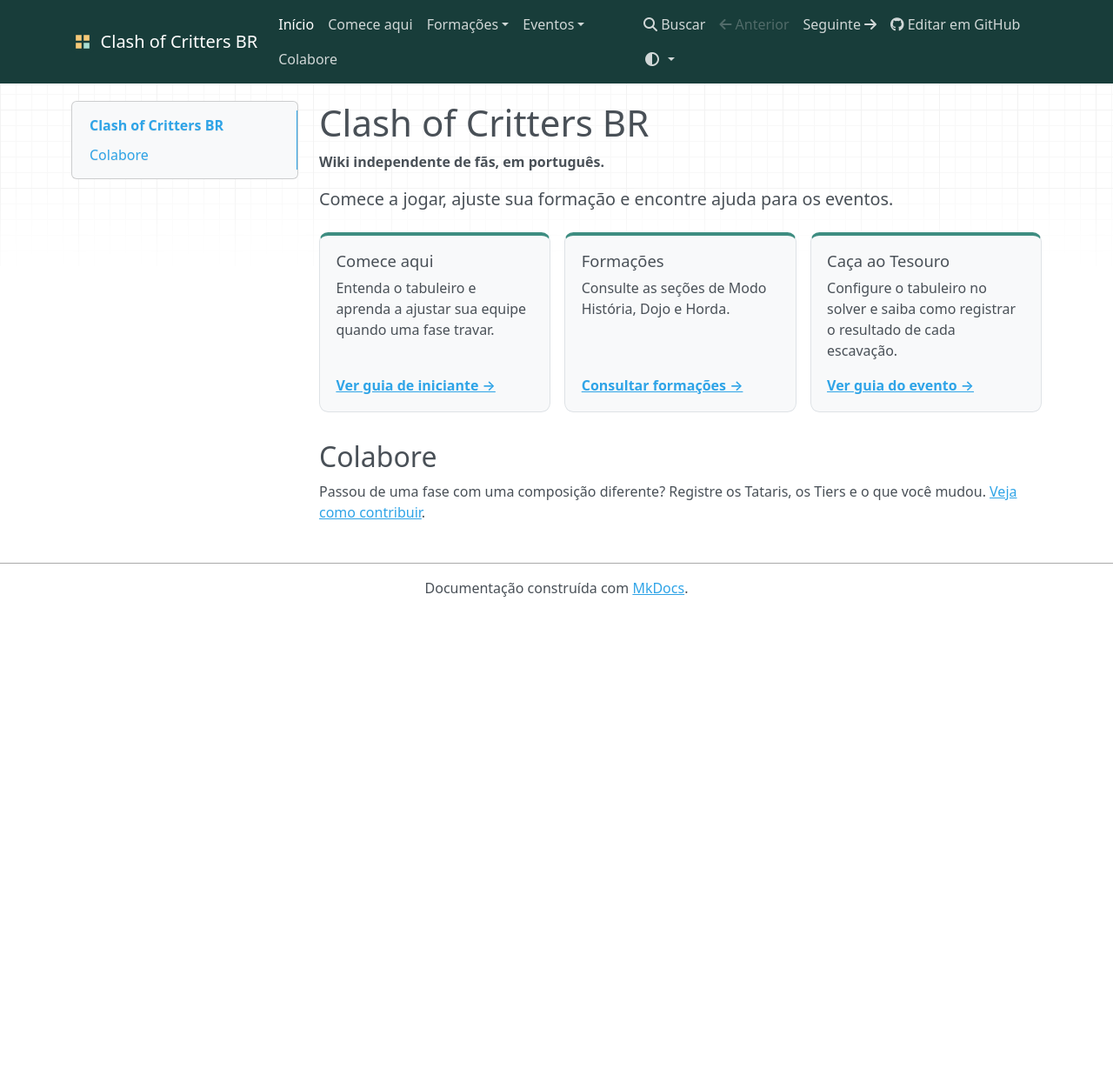
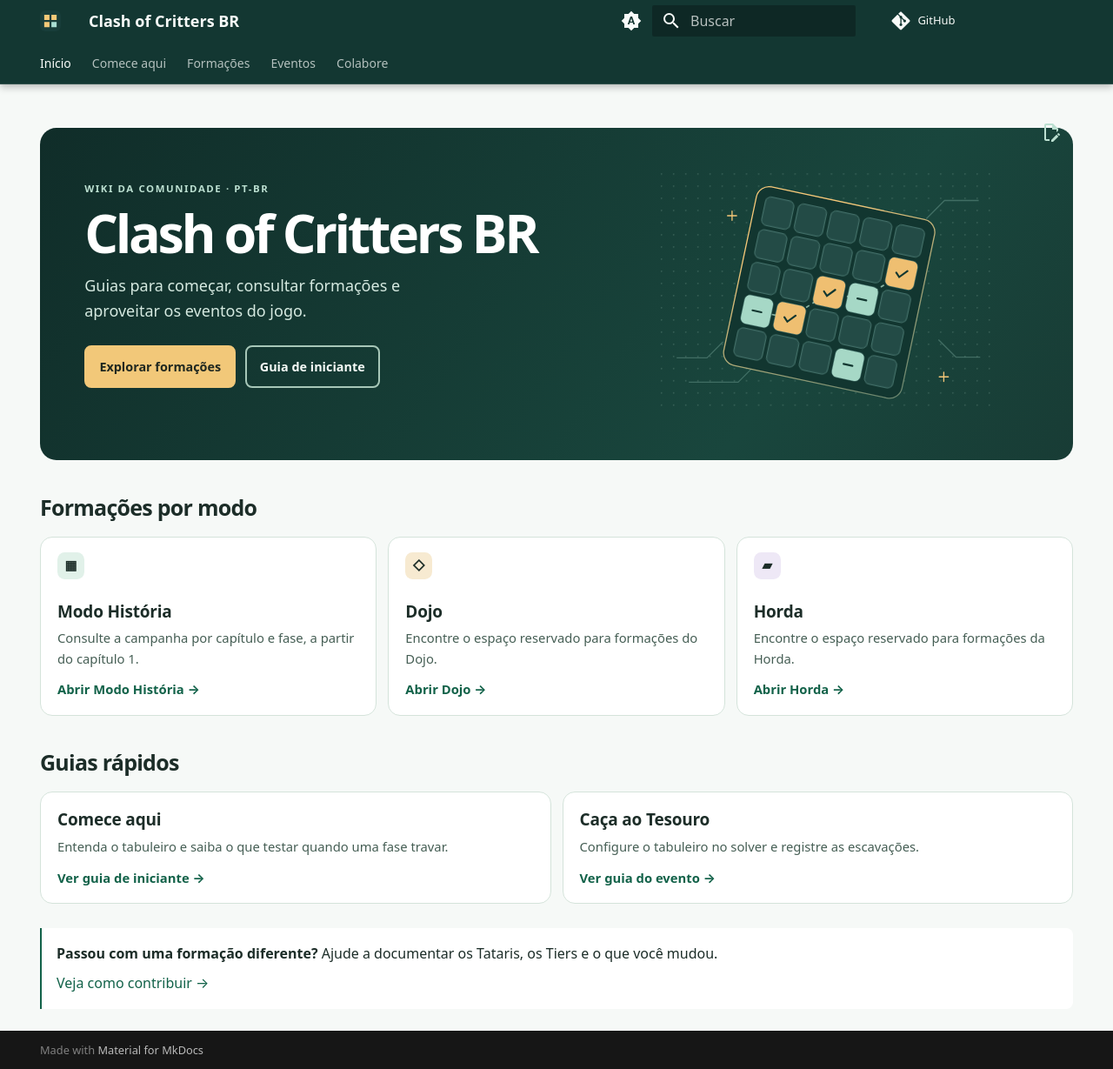
Before and after one commit to clashofcrittersbr/clashofcrittersbr.github.io, an MkDocs documentation site: the page built from docs/index.md, in a window 1280 px wide and 1229 px high. Shown: the whole window at 87% size. Built offline with MkDocs 1.6.1 and Material for MkDocs 9.7.7, drawn with Linux system fonts in a browser that asks for light colours; comment, search, counter and statistics services are not loaded.

Commit message:
Renova a interface e a navegação da wiki

```diff
--- a/docs/assets/wiki.css
+++ b/docs/assets/wiki.css
@@ -1,47 +1,271 @@
-.navbar.bg-primary {
-  background: #183d3a !important;
+:root {
+  --md-text-font: system-ui, -apple-system, BlinkMacSystemFont, "Segoe UI", sans-serif;
+  --wiki-header: #133732;
+  --wiki-gold: #f2c879;
+  --wiki-radius: .7rem;
 }
-.navbar[data-bs-theme="dark"] .navbar-brand,
-.navbar[data-bs-theme="dark"] .nav-link {
-  color: #f4f9f7;
+
+[data-md-color-primary="custom"] {
+  --md-primary-fg-color: var(--wiki-header);
+  --md-primary-fg-color--light: #29564d;
+  --md-primary-fg-color--dark: #0e2925;
+  --md-primary-bg-color: #f8fbf9;
 }
-.navbar-brand::before {
-  content: "";
-  display: inline-block;
-  width: 1.6rem;
-  height: 1.6rem;
-  margin-right: .5rem;
-  vertical-align: -.35rem;
-  background: url("icone.svg") center / contain no-repeat;
+
+[data-md-color-scheme="default"] {
+  --md-accent-fg-color: #176950;
+  --md-typeset-a-color: #126249;
+  --md-default-bg-color: #f6f9f7;
+  --md-default-fg-color: #1c2d28;
+  --wiki-surface: #fff;
+  --wiki-border: #d4e3da;
+  --wiki-muted: #455e54;
+  --wiki-tile-accent: #e1f1e9;
+  --wiki-dojo-accent: #f7ead1;
+  --wiki-horde-accent: #eee8f6;
 }
-.wiki-intro {
-  max-width: 42rem;
-  font-size: 1.24rem;
-  margin: .8rem 0 1.4rem;
+
+[data-md-color-scheme="slate"] {
+  --md-accent-fg-color: #b4e6cf;
+  --md-typeset-a-color: #a6e1c8;
+  --md-default-bg-color: #101c1a;
+  --md-default-fg-color: #e8f1eb;
+  --wiki-surface: #182824;
+  --wiki-border: #39534a;
+  --wiki-muted: #bfd0c6;
+  --wiki-tile-accent: #244b3e;
+  --wiki-dojo-accent: #503f28;
+  --wiki-horde-accent: #433651;
 }
-.wiki-cards {
+
+.md-header {
+  border-bottom: 1px solid #fff2;
+}
+
+.md-header__button.md-logo img {
+  border-radius: .3rem;
+}
+
+.md-nav__link--active {
+  font-weight: 700;
+}
+
+.md-typeset h1,
+.md-typeset h2 {
+  color: var(--md-default-fg-color);
+  font-weight: 750;
+  letter-spacing: -.03em;
+}
+
+.md-typeset h2 {
+  margin-top: 1.45em;
+}
+
+.md-typeset h3 {
+  font-weight: 700;
+}
+
+.md-typeset a:focus-visible,
+.md-nav__link:focus-visible {
+  outline: 2px solid currentColor;
+  outline-offset: .18rem;
+}
+
+.md-content__inner:has(.wiki-hero) {
+  position: relative;
+}
+
+.md-content__inner:has(.wiki-hero) > .md-content__button {
+  position: absolute;
+  top: .65rem;
+  right: .65rem;
+  margin: 0;
+  color: #bce0d1;
+}
+
+.md-content__inner:has(.wiki-hero) > .md-content__button:hover {
+  color: #fff;
+}
+
+.wiki-hero {
   display: grid;
-  grid-template-columns: repeat(auto-fit, minmax(min(100%, 15rem), 1fr));
+  grid-template-columns: minmax(0, 1.3fr) minmax(0, 1fr);
+  align-items: center;
   gap: 1rem;
-  margin-block: 1.25rem 2rem;
+  overflow: hidden;
+  padding: clamp(1.2rem, 4vw, 2.9rem);
+  border-radius: calc(var(--wiki-radius) * 1.35);
+  background: linear-gradient(125deg, #102d29, #19463d 72%, #183c35);
+  color: #e6f3ec;
 }
-.wiki-card {
+
+.wiki-hero-copy {
+  min-width: 0;
+}
+
+.md-typeset .wiki-eyebrow {
+  margin: 0 0 .55rem;
+  color: #bce0d1;
+  font-size: .57rem;
+  font-weight: 750;
+  letter-spacing: .14em;
+}
+
+.md-typeset .wiki-hero h1 {
+  margin: 0 0 .45rem;
+  color: #fff;
+  font-size: clamp(1.7rem, 5.2vw, 3.05rem);
+  line-height: 1.02;
+  letter-spacing: -.055em;
+}
+
+.md-typeset .wiki-hero h1 + p {
+  max-width: 19rem;
+  margin: .75rem 0 1.25rem;
+  color: #d5e9e0;
+  font-size: .9rem;
+}
+
+.wiki-hero > p {
+  margin: 0;
+}
+
+.wiki-hero-art {
+  display: block;
+  width: 100%;
+  height: auto;
+  max-height: 14rem;
+  object-fit: contain;
+}
+
+.md-typeset .wiki-hero .md-button {
+  margin: 0 .3rem .32rem 0;
+  padding: .55rem .76rem;
+  border-radius: .4rem;
+  font-size: .72rem;
+  font-weight: 750;
+}
+
+.md-typeset .wiki-hero .wiki-primary {
+  border-color: var(--wiki-gold);
+  background: var(--wiki-gold);
+  color: #202820;
+}
+
+.md-typeset .wiki-hero .wiki-secondary {
+  border-color: #a7c7b8;
+  color: #f5fbf7;
+}
+
+.md-typeset .wiki-hero .md-button:hover,
+.md-typeset .wiki-hero .md-button:focus-visible {
+  border-color: #fff;
+  background: #fff;
+  color: #14372e;
+}
+
+.wiki-modes,
+.wiki-quick {
+  display: grid;
+  gap: .65rem;
+}
+
+.wiki-modes {
+  grid-template-columns: repeat(3, minmax(0, 1fr));
+}
+
+.wiki-quick {
+  grid-template-columns: repeat(2, minmax(0, 1fr));
+}
+
+.wiki-tile {
+  position: relative;
   display: flex;
   flex-direction: column;
-  padding: 1.15rem;
-  border: 1px solid var(--bs-border-color);
-  border-top: .25rem solid #3e8d81;
-  border-radius: .65rem;
-  background-color: var(--bs-tertiary-bg);
+  padding: .85rem .95rem;
+  border: 1px solid var(--wiki-border);
+  border-radius: var(--wiki-radius);
+  background: var(--wiki-surface);
 }
-.wiki-card h3 {
-  margin-top: 0;
-  font-size: 1.15rem;
+
+.wiki-tile:hover,
+.wiki-tile:focus-within {
+  border-color: var(--md-typeset-a-color);
 }
-.wiki-card p:last-child {
-  margin-top: auto;
-  margin-bottom: 0;
+
+.wiki-tile-icon {
+  display: grid;
+  place-items: center;
+  width: 1.55rem;
+  height: 1.55rem;
+  margin-bottom: .55rem;
+  border-radius: .42rem;
+  background: var(--wiki-tile-accent);
+  color: var(--md-default-fg-color);
+  font-weight: 750;
 }
-.wiki-card a {
-  font-weight: 600;
+
+.wiki-tile--dojo .wiki-tile-icon {
+  background: var(--wiki-dojo-accent);
 }
+
+.wiki-tile--horde .wiki-tile-icon {
+  background: var(--wiki-horde-accent);
+}
+
+.md-typeset .wiki-tile h3 {
+  margin: 0 0 .25rem;
+  font-size: .95rem;
+}
+
+.md-typeset .wiki-tile p {
+  margin: 0 0 .6rem;
+  color: var(--wiki-muted);
+  font-size: .74rem;
+}
+
+.md-typeset .wiki-tile p:last-child {
+  margin: auto 0 0;
+  font-weight: 700;
+}
+
+.wiki-tile a::after {
+  position: absolute;
+  inset: 0;
+  border-radius: var(--wiki-radius);
+  content: "";
+}
+
+.wiki-contribute {
+  margin-top: 1.4rem;
+  padding: .45rem .85rem;
+  border-left: .14rem solid var(--md-typeset-a-color);
+  border-radius: 0 .4rem .4rem 0;
+  background: var(--wiki-surface);
+}
+
+.wiki-contribute p {
+  margin: .4rem 0;
+}
+
+@media (max-width: 760px) {
+  .wiki-hero {
+    grid-template-columns: minmax(0, 1fr) minmax(0, .65fr);
+  }
+}
+
+@media (max-width: 580px) {
+  .wiki-hero,
+  .wiki-modes,
+  .wiki-quick {
+    grid-template-columns: minmax(0, 1fr);
+  }
+
+  .wiki-hero > p {
+    display: none;
+  }
+
+  .wiki-hero-copy > p:last-child {
+    margin-bottom: 0;
+  }
+}
--- a/docs/index.md
+++ b/docs/index.md
@@ -1,36 +1,89 @@
+---
+hide:
+  - navigation
+  - toc
+---
+
+<div class="wiki-hero" markdown="1">
+
+<div class="wiki-hero-copy" markdown="1">
+
+<p class="wiki-eyebrow">WIKI DA COMUNIDADE · PT-BR</p>
+
 # Clash of Critters BR
 
-**Wiki independente de fãs, em português.**
+Guias para começar, consultar formações e aproveitar os eventos do jogo.
 
-<p class="wiki-intro">Comece a jogar, ajuste sua formação e encontre ajuda para os eventos.</p>
+[Explorar formações](formacoes/index.md){ .md-button .md-button--primary .wiki-primary }
+[Guia de iniciante](comece-aqui.md){ .md-button .wiki-secondary }
 
-<div class="wiki-cards" markdown="1">
+</div>
 
-<div class="wiki-card" markdown="1">
+<img class="wiki-hero-art" src="assets/grade.svg" alt="" width="440" height="320">
+
+</div>
+
+## Formações por modo
+
+<div class="wiki-modes" markdown="1">
+
+<div class="wiki-tile wiki-tile--story" markdown="1">
+
+<span class="wiki-tile-icon" aria-hidden="true">▦</span>
+
+### Modo História
+
+Consulte a campanha por capítulo e fase, a partir do capítulo 1.
+
+[Abrir Modo História →](formacoes/modo-historia.md)
+
+</div>
+
+<div class="wiki-tile wiki-tile--dojo" markdown="1">
+
+<span class="wiki-tile-icon" aria-hidden="true">◇</span>
+
+### Dojo
+
+Encontre o espaço reservado para formações do Dojo.
+
+[Abrir Dojo →](formacoes/dojo.md)
+
+</div>
+
+<div class="wiki-tile wiki-tile--horde" markdown="1">
+
+<span class="wiki-tile-icon" aria-hidden="true">▰</span>
+
+### Horda
+
+Encontre o espaço reservado para formações da Horda.
+
+[Abrir Horda →](formacoes/horda.md)
+
+</div>
+
+</div>
+
+## Guias rápidos
+
+<div class="wiki-quick" markdown="1">
+
+<div class="wiki-tile" markdown="1">
 
 ### Comece aqui
 
-Entenda o tabuleiro e aprenda a ajustar sua equipe quando uma fase travar.
+Entenda o tabuleiro e saiba o que testar quando uma fase travar.
 
 [Ver guia de iniciante →](comece-aqui.md)
 
 </div>
 
-<div class="wiki-card" markdown="1">
-
-### Formações
-
-Consulte as seções de Modo História, Dojo e Horda.
-
-[Consultar formações →](formacoes/index.md)
-
-</div>
-
-<div class="wiki-card" markdown="1">
+<div class="wiki-tile" markdown="1">
 
 ### Caça ao Tesouro
 
-Configure o tabuleiro no solver e saiba como registrar o resultado de cada escavação.
+Configure o tabuleiro no solver e registre as escavações.
 
 [Ver guia do evento →](eventos/caca-ao-tesouro.md)
 
@@ -38,6 +91,10 @@ Configure o tabuleiro no solver e saiba como registrar o resultado de cada escav
 
 </div>
 
-## Colabore
+<div class="wiki-contribute" markdown="1">
 
-Passou de uma fase com uma composição diferente? Registre os Tataris, os Tiers e o que você mudou. [Veja como contribuir](colabore.md).
+**Passou com uma formação diferente?** Ajude a documentar os Tataris, os Tiers e o que você mudou.
+
+[Veja como contribuir →](colabore.md)
+
+</div>
--- a/mkdocs.yml
+++ b/mkdocs.yml
@@ -1,18 +1,46 @@
 site_name: Clash of Critters BR
 site_description: Wiki independente em português sobre Clash of Critters.
 site_url: !ENV [SITE_URL, '']
+repo_name: GitHub
 repo_url: https://github.com/clashofcrittersbr/clashofcrittersbr.github.io
 edit_uri: edit/main/docs/
 site_author: Colaboradores da Clash of Critters BR
 
 theme:
-  name: mkdocs
-  locale: pt_BR
-  color_mode: auto
-  user_color_mode_toggle: true
-  navigation_depth: 2
-  highlightjs: false
+  name: material
+  language: pt-BR
+  font: false
+  logo: assets/icone.svg
   favicon: assets/icone.svg
+  features:
+    - navigation.tabs
+    - navigation.tabs.sticky
+    - navigation.indexes
+    - navigation.top
+    - search.highlight
+    - search.suggest
+    - content.action.edit
+  palette:
+    - media: "(prefers-color-scheme)"
+      primary: custom
+      accent: custom
+      toggle:
+        icon: material/brightness-auto
+        name: Usar tema claro
+    - media: "(prefers-color-scheme: light)"
+      primary: custom
+      accent: custom
+      scheme: default
+      toggle:
+        icon: material/weather-sunny
+        name: Usar tema escuro
+    - media: "(prefers-color-scheme: dark)"
+      primary: custom
+      accent: custom
+      scheme: slate
+      toggle:
+        icon: material/weather-night
+        name: Seguir tema do dispositivo
 
 plugins:
   - search:
@@ -21,6 +49,7 @@ plugins:
 markdown_extensions:
   - admonition
   - md_in_html
+  - attr_list
 
 extra_css:
   - assets/wiki.css
--- a/requirements.txt
+++ b/requirements.txt
@@ -1 +1,2 @@
 mkdocs==1.6.1
+mkdocs-material==9.8.0
```
Also changed, not shown: docs/assets/grade.svg (added).
